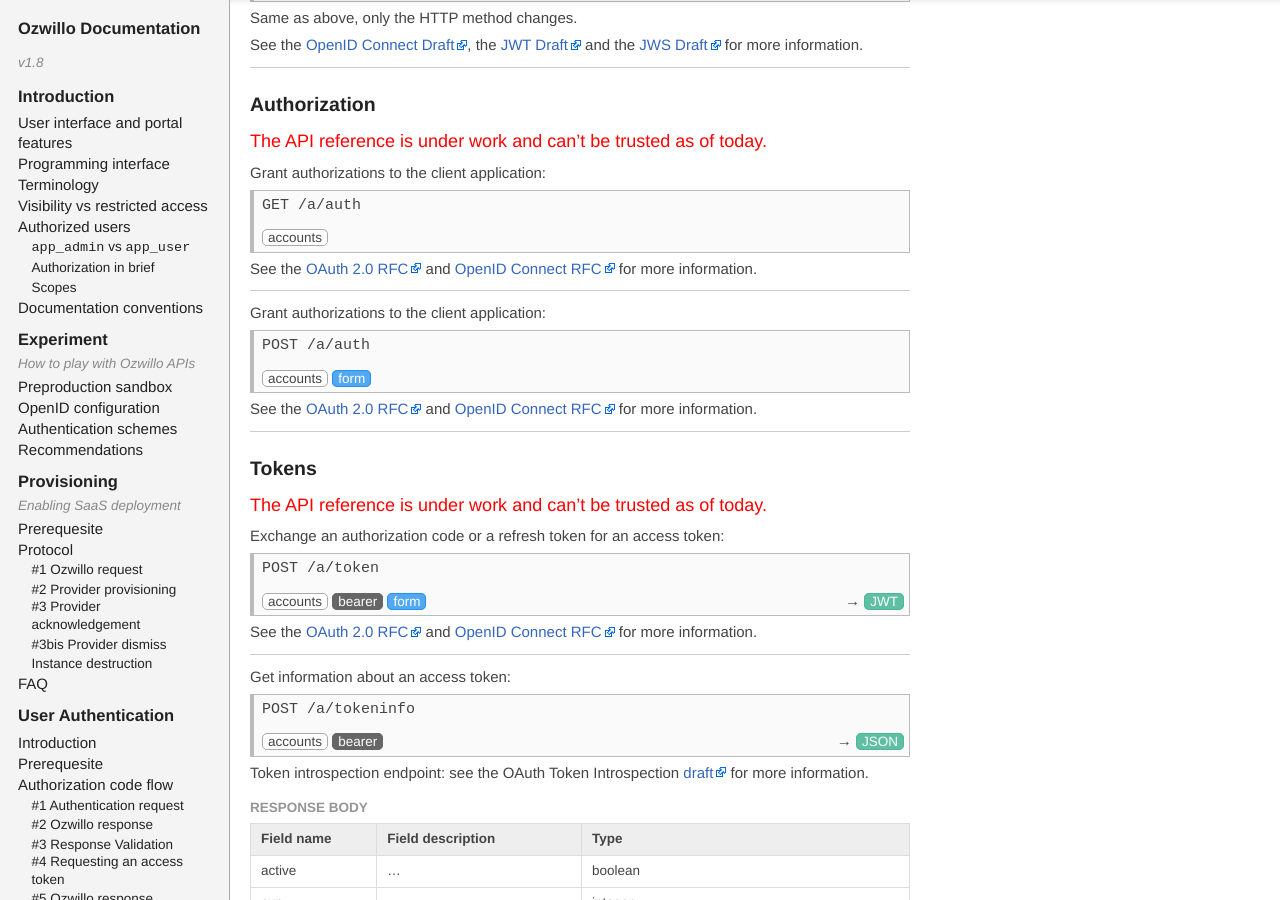
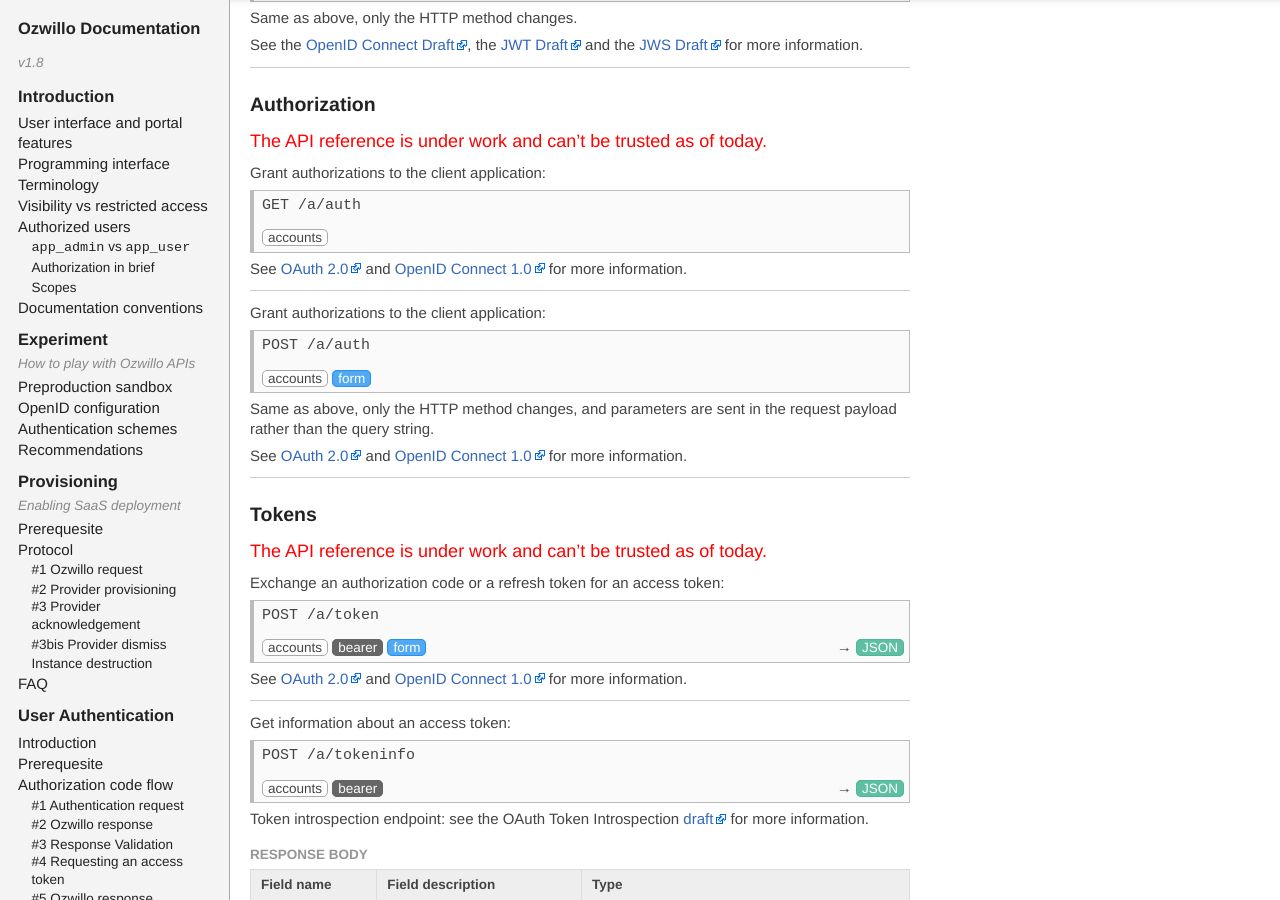
Before and after one commit to ozwillo/ozwillo-doc, a Jekyll site: the page built from index.html, in a window 1280 px wide and 900 px high, scrolled down 23971 px. Built offline with Jekyll 4.4.1, drawn with Linux system fonts in a browser that asks for light colours; nearby versions of some CDN libraries; library files that are not in the unit come from our copies.

Commit message:
Authorization and Token endpoints

```diff
--- a/_includes/5-api-reference.md
+++ b/_includes/5-api-reference.md
@@ -175,7 +175,7 @@
 	</div>
 </div>
 
-See the <a href="https://tools.ietf.org/html/rfc6749#section-3.2" target="_blank">OAuth 2.0 RFC</a> and <a href="https://openid.net/specs/openid-connect-basic-1_0.html#ObtainingTokens" target="_blank">OpenID Connect RFC</a> for more information.
+See <a href="https://tools.ietf.org/html/rfc6749#section-3.2" target="_blank">OAuth 2.0</a> and <a href="https://openid.net/specs/openid-connect-basic-1_0.html#AuthenticationRequest" target="_blank">OpenID Connect 1.0</a> for more information.
 
 <hr/>
 
@@ -191,7 +191,9 @@
 	</div>
 </div>
 
-See the <a href="https://tools.ietf.org/html/rfc6749#section-3.2" target="_blank">OAuth 2.0 RFC</a> and <a href="https://openid.net/specs/openid-connect-basic-1_0.html#ObtainingTokens" target="_blank">OpenID Connect RFC</a> for more information.
+Same as above, only the HTTP method changes, and parameters are sent in the request payload rather than the query string.
+
+See <a href="https://tools.ietf.org/html/rfc6749#section-3.2" target="_blank">OAuth 2.0</a> and <a href="https://openid.net/specs/openid-connect-basic-1_0.html#AuthenticationRequest" target="_blank">OpenID Connect 1.0</a> for more information.
 
 <hr/>
 
@@ -212,12 +214,12 @@
 			<span class="api-input">form</span>
 		</div>
 		<div class="api-response">
-			<span class="api-output">JWT</span>
+			<span class="api-output">JSON</span>
 		</div>
 	</div>
 </div>
 
-See the <a href="https://tools.ietf.org/html/rfc6749#section-3.2" target="_blank">OAuth 2.0 RFC</a> and <a href="https://openid.net/specs/openid-connect-basic-1_0.html#ObtainingTokens" target="_blank">OpenID Connect RFC</a> for more information.
+See <a href="https://tools.ietf.org/html/rfc6749#section-3.2" target="_blank">OAuth 2.0</a> and <a href="https://openid.net/specs/openid-connect-basic-1_0.html#ObtainingTokens" target="_blank">OpenID Connect 1.0</a> for more information.
 
 <hr/>
 
```
